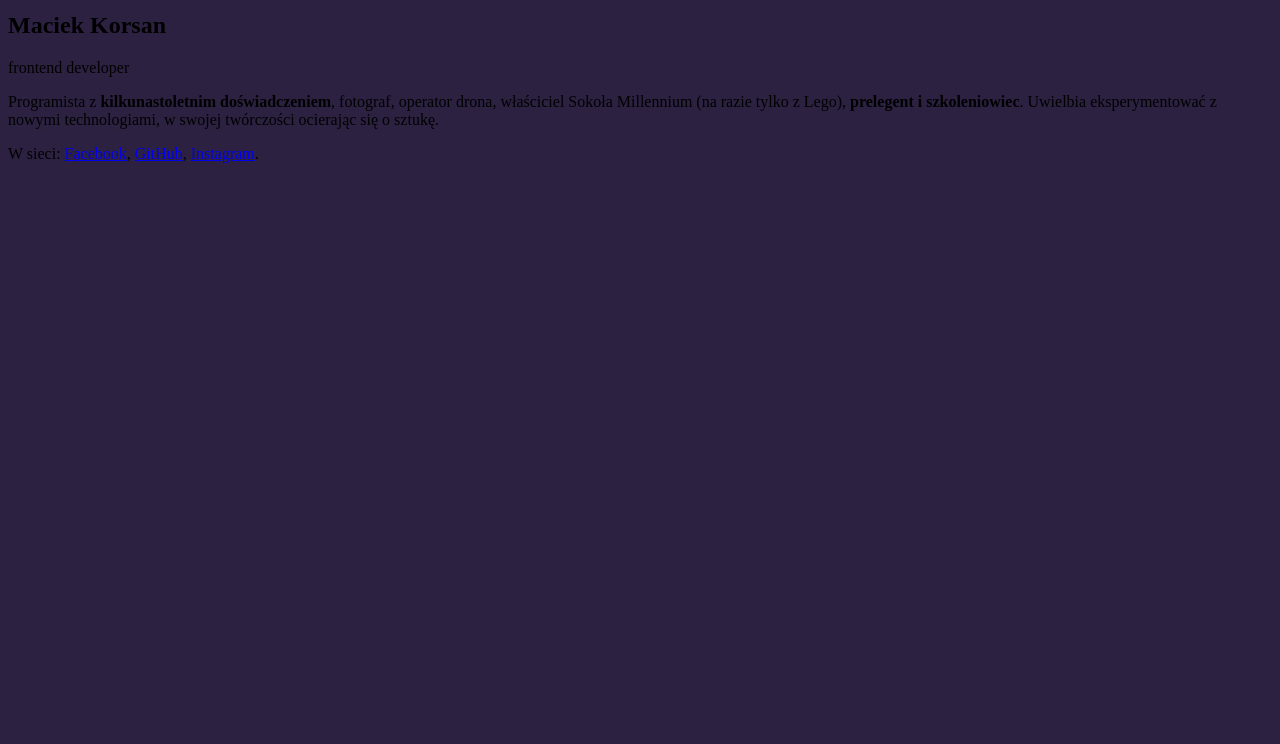
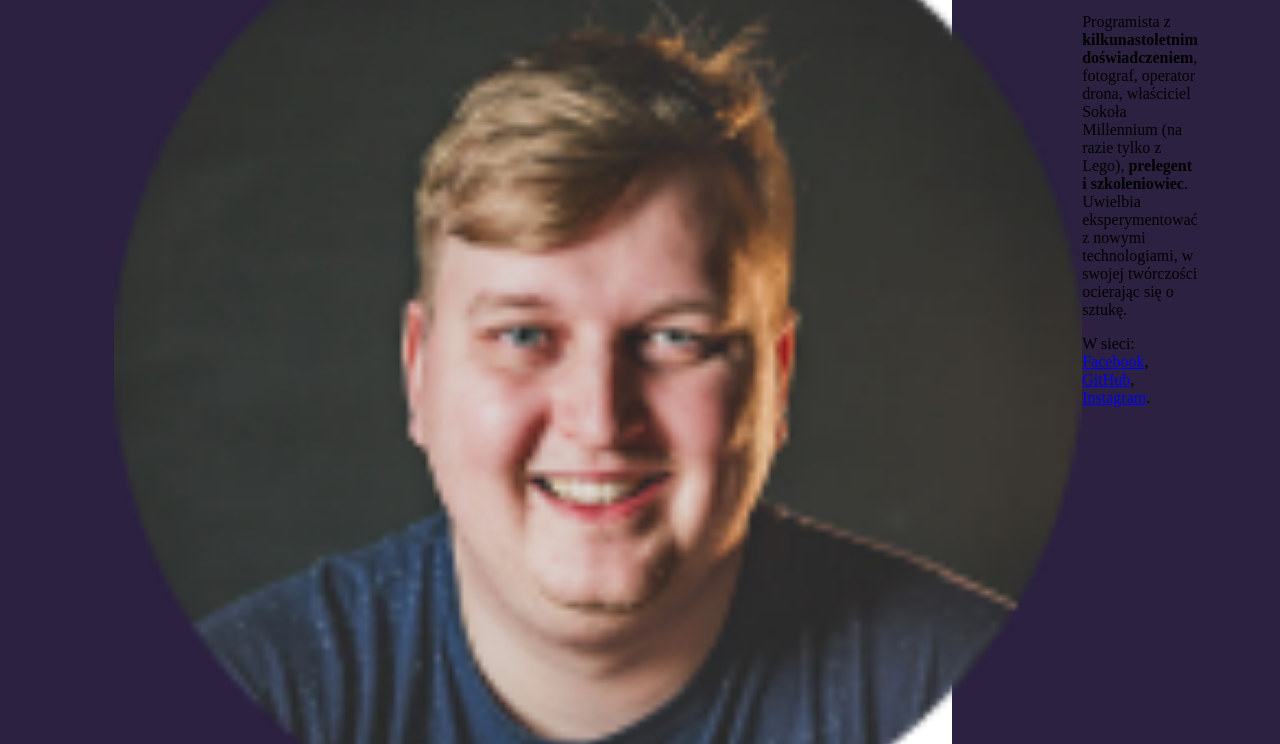
Before and after one commit to Egrzesiak/homework_card, a plain HTML site: page index.html in a window 1280 px wide. Shown: the part 164-908 px from the top of the page. Before the commit the page ends 800 px from the top, so only its background shows below. Drawn offline with Linux system fonts and the light colour scheme.

Commit message:
feat. some changes. Going to work @ laptop

```diff
--- a/css/style.css
+++ b/css/style.css
@@ -9,4 +9,32 @@ html {
 
 body {
     background-color: #2C2141;
+    display: flex;
+    align-items: center;
+    justify-content: center;
 }
+
+.card {
+    background-color: white;
+    border-radius: 16px;
+    max-width: 624px;
+    width: 100%;
+    max-height: 1320px;
+    height: 1000px;
+
+    display: flex;
+    align-items: flex-start;
+    justify-content: center;
+    flex-direction: row;
+}
+
+.card_about {
+    height: 1000px;
+    align-self: center;
+}
+
+.card__image {
+    padding-top: 32px;
+    padding-left: 32px;
+    height:1000px;
+}
--- a/index.html
+++ b/index.html
@@ -11,9 +11,9 @@
 </head>
 
 <body>
-    <div class="card">
+    <main class="card">
         <img src="img/maciek.png" alt="" class="card__image">
-        <section class="card__about">
+        <div class="card__about">
             <h1 class="card__about--name">
                 Maciek Korsan
             </h1>
@@ -28,8 +28,8 @@
             <p class="card__about--footer">
                 W sieci: <a href="*" class="card__about--footer--links">Facebook</a>, <a href="*" class="card__about--footer--links">GitHub</a>, <a href="*" class="card__about--footer--links">Instagram</a>.
             </p>
-        </section>
-    </div>
+        </div>
+    </main>
 </body>
 
 </html>
```
